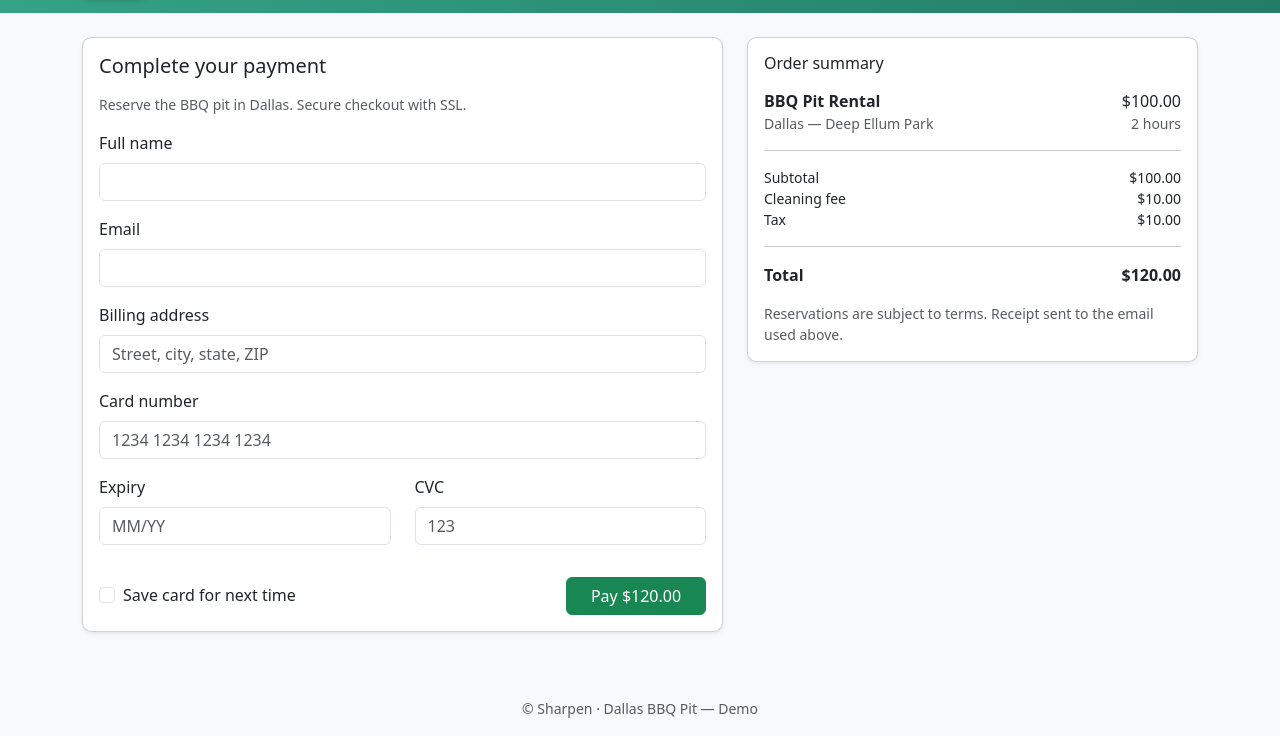
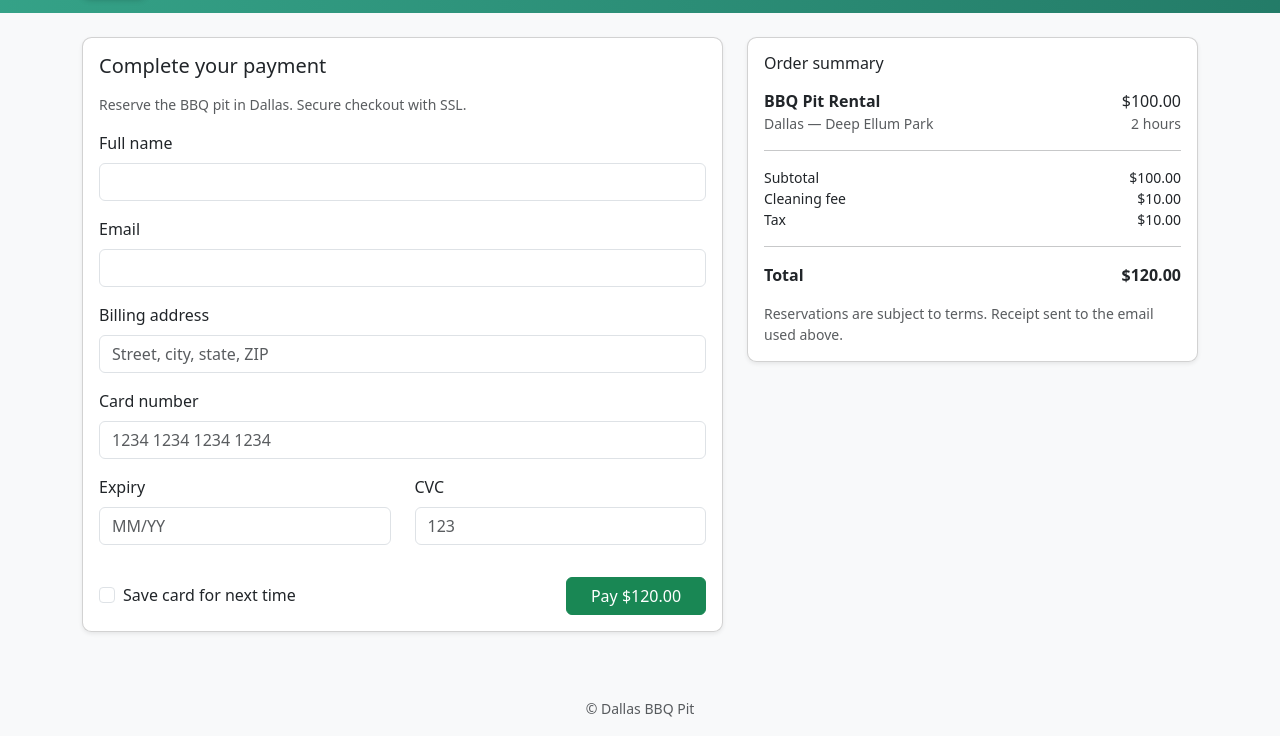
Before and after one commit to CoopDog1122/Framework-Challange, a plain HTML site: page index.html in a window 1280 px wide. Shown: the part 83-819 px from the top of the page. Drawn offline with nearby package versions, Linux system fonts and the light colour scheme.

Commit message:
Minor changes

```diff
--- a/index.html
+++ b/index.html
@@ -132,7 +132,7 @@
   </main>
 
   <footer class="text-center py-3">
-    <small class="text-muted">© Sharpen · Dallas BBQ Pit — Demo</small>
+    <small class="text-muted">© Dallas BBQ Pit</small>
   </footer>
 
   <!-- Bootstrap JS (optional) -->
```
